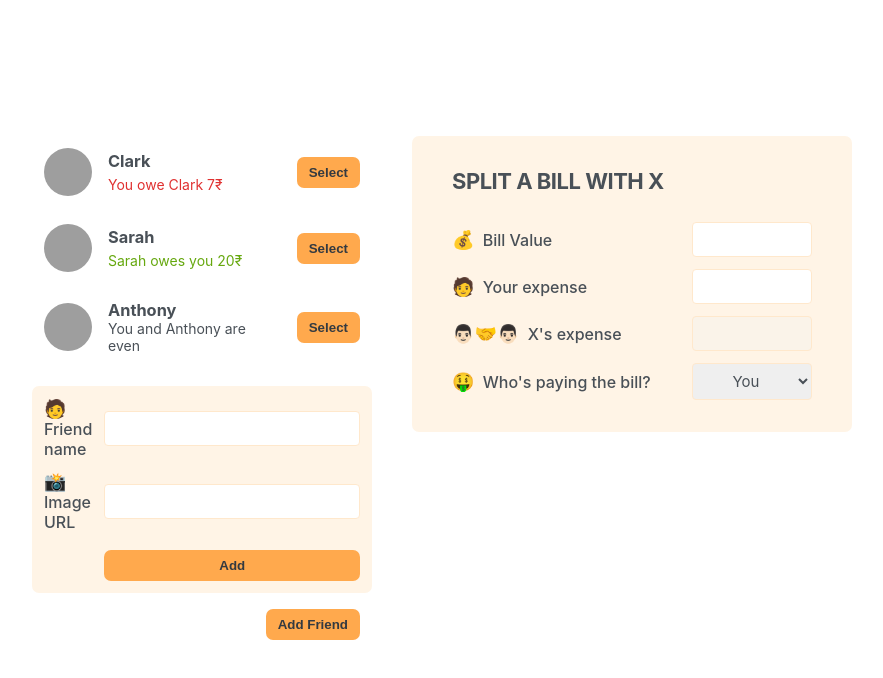
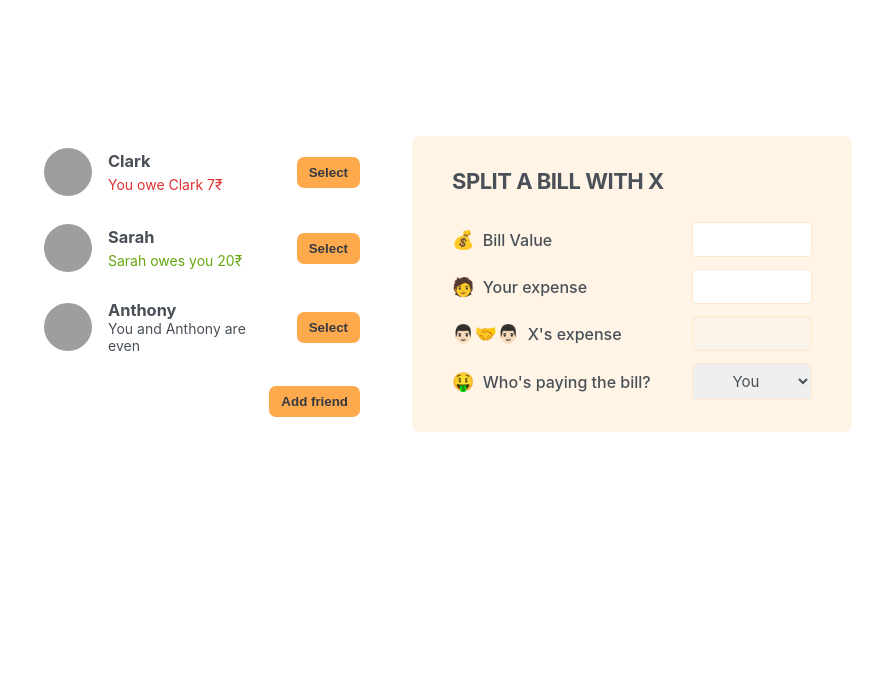
Before and after one commit to ShantanuSutar/Eat-N-Split, a React (Create React App) app in the folder app/: page / in a window 1280 px wide. Shown: the top 678 px of the page, without its empty margins (198-1081 px from the left). Built offline with nearby package versions, Linux system fonts and the light colour scheme; grey boxes are pictures that could not be loaded; the HTML template or start-up script is replaced by a standard one.

Commit message:
display and hide the add Friend form

```diff
--- a/app/src/App.jsx
+++ b/app/src/App.jsx
@@ -1,3 +1,4 @@
+import { useState } from "react";
 const initialFriends = [
   {
     id: 118836,
@@ -19,13 +20,29 @@ const initialFriends = [
   },
 ]; // Array of friends information to be displayed
 
+function Button({ children, onClick }) {
+  return (
+    <button className="button" onClick={onClick}>
+      {children}
+    </button>
+  );
+}
+
 function App() {
+  const [showAddFriend, setShowAddFriend] = useState(false); // State to control the display of the form to add a friend
+
+  function handleShowAddFriend() {
+    setShowAddFriend(!showAddFriend);
+  } // Function to toggle the display of the form to add a friend
+
   return (
     <div className="app">
       <div className="sidebar">
         <FriendsList />
-        <FormAddFriend />
-        <Button>Add Friend</Button>
+        {showAddFriend && <FormAddFriend />}
+        <Button onClick={handleShowAddFriend}>
+          {showAddFriend ? "Close" : "Add friend"}
+        </Button>
       </div>
       <FormSlpitBill></FormSlpitBill>
     </div>
@@ -68,10 +85,6 @@ function Friend({ friend, key }) {
   //abs is used to convert negative balance to positive
 }
 
-function Button({ children }) {
-  return <button className="button">{children}</button>;
-}
-
 function FormAddFriend() {
   return (
     <form className="form-add-friend">
```
